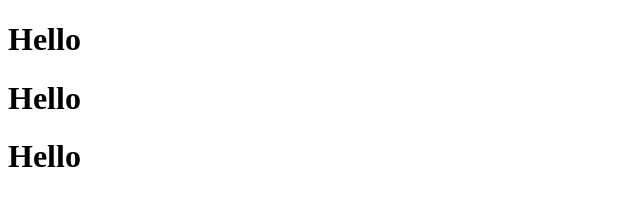
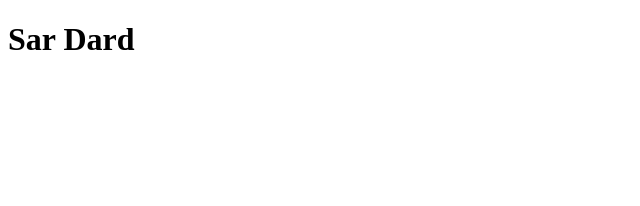
Before and after one commit to shivramsinghgurjar/E-commerce-App, a plain HTML site: page Services/index.html in a window 1280 px wide. Shown: the whole page, without its empty margins (0-640 px from the left). Drawn offline with Linux system fonts and the light colour scheme.

Commit message:
Shivram: new heading

```diff
--- a/Services/index.html
+++ b/Services/index.html
@@ -6,8 +6,6 @@
     <title>Document</title>
 </head>
 <body>
-    <h1>Hello</h1>
-    <h1>Hello</h1>
-    <h1>Hello</h1>
+    <h1>Sar Dard</h1>
 </body>
 </html>
```
